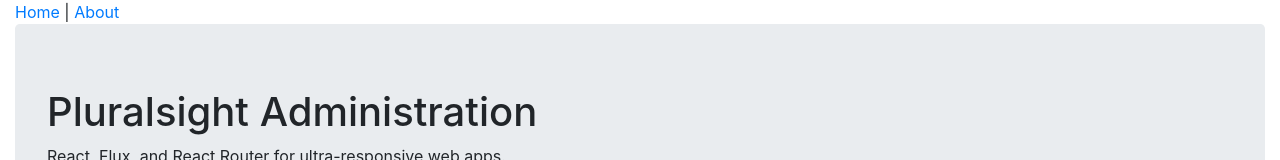
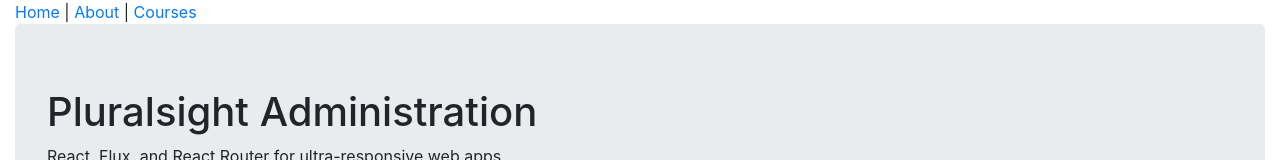
Before and after one commit to jgeorgex/CourseDirectory, a React (Create React App) app: page / in a window 1280 px wide. Shown: the top 160 px of the page. Built offline with nearby package versions, Linux system fonts and the light colour scheme.

Commit message:
Add Courses Page

```diff
--- a/src/components/App.js
+++ b/src/components/App.js
@@ -2,10 +2,12 @@ import React from "react";
 import HomePage from "./HomePage";
 import AboutPage from "./AboutPage";
 import Header from "./common/Header";
+import CoursesPage from "./CoursesPage";
 
 function App() {
   function getPage() {
     const route = window.location.pathname;
+    if (route === "/courses") return <CoursesPage />;
     if (route === "/about") return <AboutPage />;
     return <HomePage />;
   }
--- /dev/null
+++ b/src/components/CoursesPage.js
@@ -0,0 +1,9 @@
+import React from "react";
+
+class CoursesPage extends React.Component {
+  render() {
+    return <h2>Courses</h2>
+  }
+}
+
+export default CoursesPage;
--- a/src/components/common/Header.js
+++ b/src/components/common/Header.js
@@ -3,7 +3,8 @@ import React from "react";
 function Header() {
   return (
     <nav>
-      <a href="/">Home</a> | <a href="about">About</a>
+      <a href="/">Home</a> | <a href="about">About</a> |{" "}
+      <a href="/courses">Courses</a>
     </nav>
   );
 }
```
